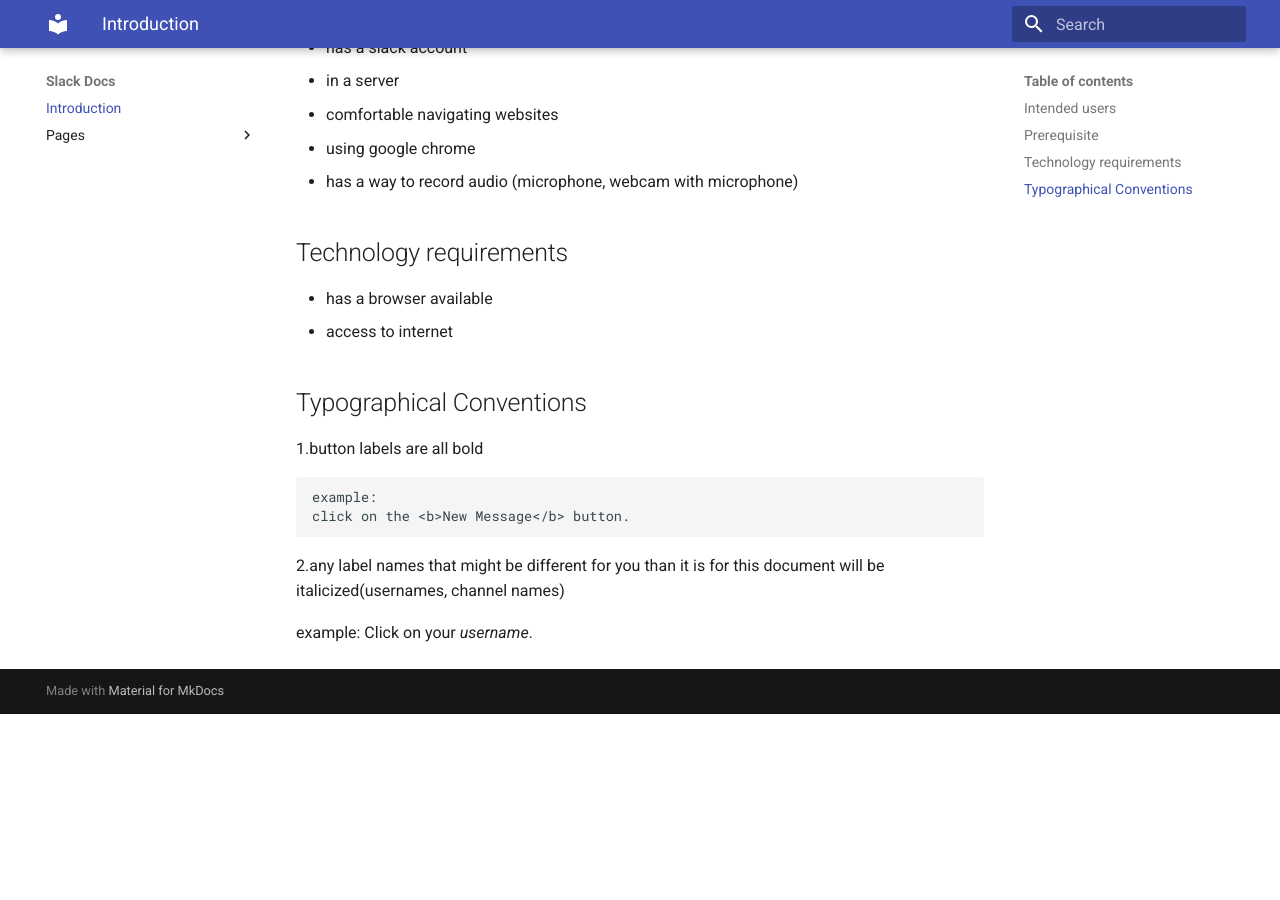
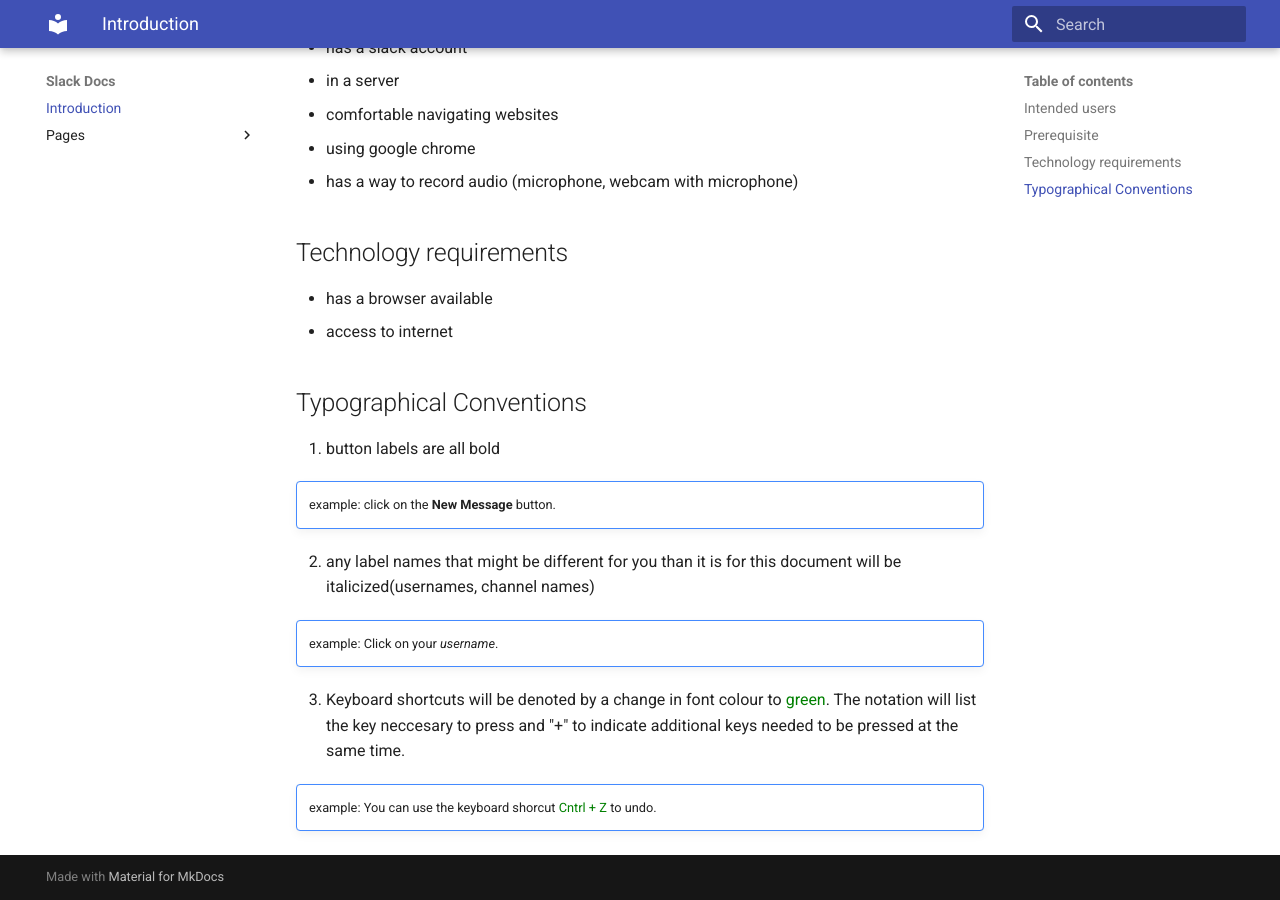
Before and after one commit to matthewy0987/COMM2216_SlackDocs, an MkDocs documentation site: the page built from docs/index.md, in a window 1280 px wide and 900 px high, scrolled down 698 px. Built offline with MkDocs 1.6.1 and Material for MkDocs 9.7.7, drawn with Linux system fonts in a browser that asks for light colours; before the commit the page ends 1412 px from its top, so only the background shows below that.

Commit message:
ADD keyboad typographical Convention to index.md

```diff
--- a/docs/index.md
+++ b/docs/index.md
@@ -25,13 +25,19 @@
 
 ## Typographical Conventions
 
-1.button labels are all bold
+1. button labels are all bold
 
+!!! note ""
     example:
     click on the <b>New Message</b> button.
 
 
-2.any label names that might be different for you than it is for  this document will be italicized(usernames, channel names)
+2. any label names that might be different for you than it is for  this document will be italicized(usernames, channel names)
+!!! note ""
+    example:
+    Click on your *username*.
 
-example:
-Click on your *username*.
+3. Keyboard shortcuts will be denoted by a change in font colour to <span style="color:green">green</span>. The notation will list the key neccesary to press and "+" to indicate additional keys needed to be pressed at the same time.
+!!! note ""
+    example:
+    You can use the keyboard shorcut <span style="color:green">Cntrl + Z</span> to undo.
```
